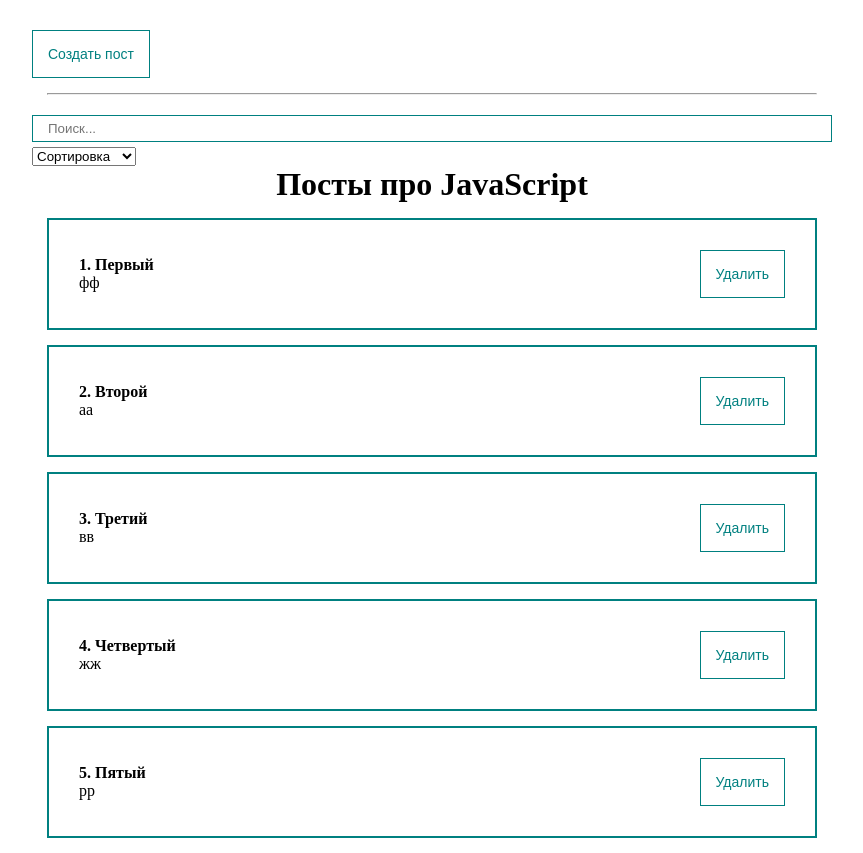
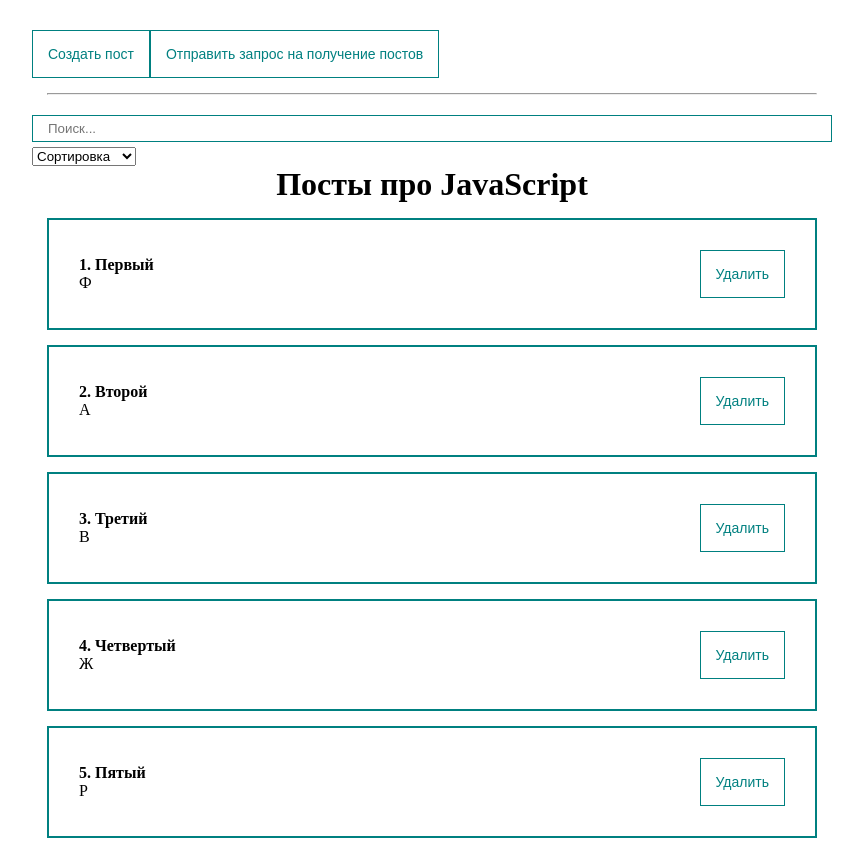
Before and after one commit to MojiWorkspace/ReactFeatures, a React (Create React App) app: page / in a window 1280 px wide. Shown: the whole page, without its empty margins (208-1071 px from the left). Built offline with nearby package versions, Linux system fonts and the light colour scheme.

Commit message:
Added acustom hook for Postlist states (src/hooks/). Tried to use async functions with axios to get postlist from server (App.js)

```diff
--- a/package.json
+++ b/package.json
@@ -6,6 +6,7 @@
     "@testing-library/jest-dom": "^5.16.5",
     "@testing-library/react": "^13.4.0",
     "@testing-library/user-event": "^13.5.0",
+    "axios": "^1.2.3",
     "react": "^18.2.0",
     "react-dom": "^18.2.0",
     "react-scripts": "5.0.1",
--- a/src/App.js
+++ b/src/App.js
@@ -1,42 +1,38 @@
 import React, {useState, useMemo} from 'react'
-//import ClassCounter from './components/ClassCounter'
 import PostFilter from './components/PostFilter';
 import PostForm from './components/PostForm';
-//import PostItem from './components/PostItem';
 import PostList from './components/PostList';
 import MyButton from './components/UI/button/MyButton';
-//import MyButton from './components/UI/button/MyButton';
-//import MyInput from './components/UI/input/MyInput';
 import MyModal from './components/UI/modal/MyModal';
-//import MySelect from './components/UI/select/MySelect';
+import { usePosts } from './hooks/usePosts';
+import axios from 'axios';
 import './styles/App.css'
 
 function App() {
   const  [posts, setPosts] = useState([
-    {id: 1, title: 'Первый', body: 'фф'},
-    {id: 2, title: 'Второй', body: 'аа'},
-    {id: 3, title: 'Третий', body: 'вв'},
-    {id: 4, title: 'Четвертый', body: 'жж'},
-    {id: 5, title: 'Пятый', body: 'рр'}
+    {id: 1, title: 'Первый', body: 'Ф'},
+    {id: 2, title: 'Второй', body: 'А'},
+    {id: 3, title: 'Третий', body: 'В'},
+    {id: 4, title: 'Четвертый', body: 'Ж'},
+    {id: 5, title: 'Пятый', body: 'Р'}
   ])
 
   const [filter, setFilter] = useState({sort: '', query: ''})
   const [modal, setModal] = useState(false)
+  const sortedAndSearchedPosts = usePosts(posts, filter.sort, filter.query)
 
-  const sortedPosts = useMemo( () => {
-    if(filter.sort) {
-      return [...posts].sort((a, b) => a[filter.sort].localeCompare(b[filter.sort]))
-    }
-    return posts
-  }, [filter.sort, posts])
 
-  const sortedAndSearchedPosts = useMemo( () => {
-      return sortedPosts.filter(post => post.title.toLowerCase().includes(filter.query.toLowerCase()))
-  }, [filter.query, sortedPosts])
+
+
 
   const createPost = (newPost) => {
     setPosts([...posts, newPost])
     setModal(false)
+  }
+
+  async function fetchPosts (){
+    const response = await axios.get('https://jsonplaceholder.typicode.com/posts')
+    setPosts(response.data)
   }
 
   //Получаем post из дочернего компонента
@@ -47,9 +43,15 @@ function App() {
 
   return (
     <div className='App'>
-      <MyButton style={{marginTop: 30}}onClick={() => setModal(true)}>
+
+      <MyButton style={{marginTop: 30}} onClick={() => setModal(true)}>
         Создать пост
       </MyButton>
+
+      <MyButton onClick={fetchPosts}>
+        Отправить запрос на получение постов
+      </MyButton>
+
       <MyModal visible={modal} setVisible={setModal}>
         <PostForm create={createPost}/>
       </MyModal>
--- a/src/components/PostList.jsx
+++ b/src/components/PostList.jsx
@@ -1,13 +1,22 @@
 import React from 'react'
+import { TransitionGroup, CSSTransition } from 'react-transition-group'
 import PostItem from './PostItem'
 
 const PostList = ({posts, title, remove}) => {
     return(
         <div>
             <h1 style={{textAlign: 'center'}}>{title}</h1>
-            {posts.map((post, index) =>
-                <PostItem remove={remove} number={index + 1} post={post} key={post.id}/>
-            )}
+            <TransitionGroup>
+                {posts.map((post, index) =>
+                    <CSSTransition
+                        key={post.id}
+                        timeout={500}
+                        classNames="post">
+                        <PostItem remove={remove} number={index + 1} post={post} key={post.id}/>
+                    </CSSTransition>
+
+                )}
+            </TransitionGroup>
         </div>
     )
 }
--- /dev/null
+++ b/src/hooks/usePosts.js
@@ -0,0 +1,25 @@
+import { useMemo } from "react"
+
+export const useSortedPosts= (posts, sort) =>{
+
+    const sortedPosts = useMemo( () => {
+        if(sort) {
+          return [...posts].sort((a, b) => a[sort].localeCompare(b[sort]))
+        }
+        return posts
+      }, [sort, posts])
+
+      return sortedPosts;
+}
+
+
+export const usePosts  = (posts, sort, query) => {
+
+    const sortedPosts = useSortedPosts(posts,sort)
+
+    const sortedAndSearchedPosts = useMemo( () => {
+        return sortedPosts.filter(post => post.title.toLowerCase().includes(query.toLowerCase()))
+    }, [query, sortedPosts])
+
+    return sortedAndSearchedPosts;
+}
--- a/src/styles/App.css
+++ b/src/styles/App.css
@@ -22,3 +22,18 @@
     justify-content: space-between;
     align-items: center;
 }
+
+.post-enter {
+    transform: translateX(-1000px);
+}
+.post-enter-active {
+    transform: translateX(0px);
+    transition: all 500ms ease-in;
+}
+.post-exit {
+    opacity: 1;
+}
+.post-exit-active {
+    transform: translateX(-1000px);
+    transition: all 500ms ease-in;
+}
```
Also changed, not shown: 2 other files (tests, documents, lock files or other folders).
